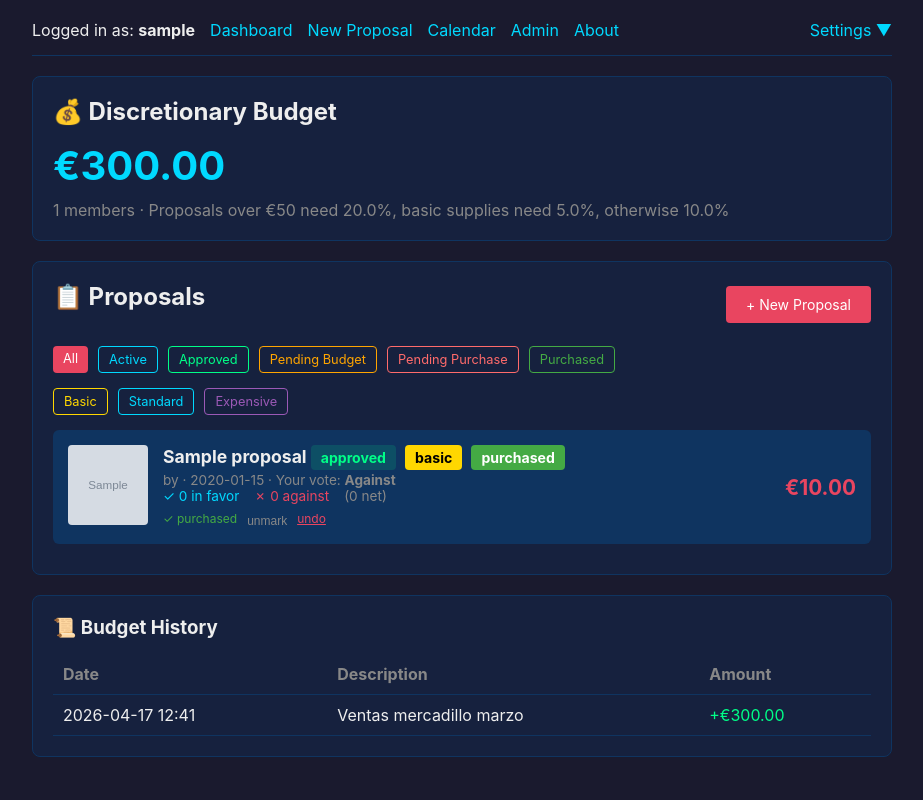
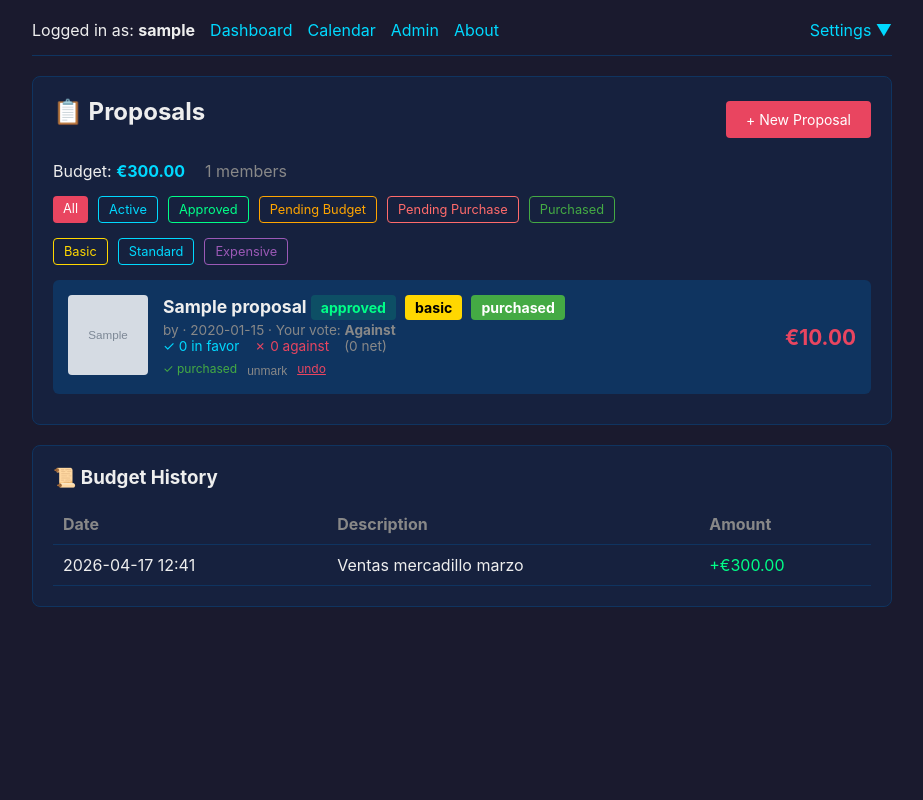
Before and after one commit to makespacemadrid/manavote, a Flask app: page /dashboard in a window 1280 px wide. Shown: the whole page, without its empty margins (178-1101 px from the left). Run offline with Flask 3, Linux system fonts and the light colour scheme; the visitor is signed in with stand-in values (Sample User, id 1); data comes from the database, SQL or seed files in the repository; tables that the repository leaves empty hold one stand-in row (values such as "Sample post"); grey boxes marked "Sample" are stand-in pictures.

Commit message:
Remove New Proposal from top nav, update tests

```diff
--- a/templates/about.html
+++ b/templates/about.html
@@ -4,7 +4,6 @@
 <div class="nav">
     <span>{{ 'Logged in as'|lang }}: <strong>{{ session.username|username }}</strong></span>
     <a href="{{ url_for('dashboard') }}">{{ 'Dashboard'|lang }}</a>
-    <a href="{{ url_for('new_proposal') }}">{{ 'New Proposal'|lang }}</a>
     <a href="{{ url_for('calendar') }}">{{ 'Calendar'|lang }}</a>
     {% if session.is_admin %}
     <a href="{{ url_for('admin') }}">{{ 'Admin'|lang }}</a>
--- a/templates/admin.html
+++ b/templates/admin.html
@@ -4,7 +4,6 @@
 <div class="nav">
     <span>{{ 'Logged in as'|lang }}: <strong>{{ session.username|username }}</strong></span>
     <a href="{{ url_for('dashboard') }}">{{ 'Dashboard'|lang }}</a>
-    <a href="{{ url_for('new_proposal') }}">{{ 'New Proposal'|lang }}</a>
     <a href="{{ url_for('calendar') }}">{{ 'Calendar'|lang }}</a>
     <a href="{{ url_for('admin') }}">{{ 'Admin'|lang }}</a>
     <a href="{{ url_for('about') }}">{{ 'About'|lang }}</a>
--- a/templates/calendar.html
+++ b/templates/calendar.html
@@ -4,7 +4,6 @@
 <div class="nav">
     <span>{{ 'Logged in as'|lang }}: <strong>{{ session.username|username }}</strong></span>
     <a href="{{ url_for('dashboard') }}">{{ 'Dashboard'|lang }}</a>
-    <a href="{{ url_for('new_proposal') }}">{{ 'New Proposal'|lang }}</a>
     <a href="{{ url_for('calendar') }}">{{ 'Calendar'|lang }}</a>
     {% if session.is_admin %}
     <a href="{{ url_for('admin') }}">{{ 'Admin'|lang }}</a>
--- a/templates/change_password.html
+++ b/templates/change_password.html
@@ -4,7 +4,6 @@
 <div class="nav">
     <span>{{ 'Logged in as'|lang }}: <strong>{{ session.username|username }}</strong></span>
     <a href="{{ url_for('dashboard') }}">{{ 'Dashboard'|lang }}</a>
-    <a href="{{ url_for('new_proposal') }}">{{ 'New Proposal'|lang }}</a>
     <a href="{{ url_for('calendar') }}">{{ 'Calendar'|lang }}</a>
     {% if session.is_admin %}
     <a href="{{ url_for('admin') }}">{{ 'Admin'|lang }}</a>
--- a/templates/dashboard.html
+++ b/templates/dashboard.html
@@ -4,7 +4,6 @@
 <div class="nav">
     <span>{{ 'Logged in as'|lang }}: <strong>{{ session.username|username }}</strong></span>
     <a href="{{ url_for('dashboard') }}">{{ 'Dashboard'|lang }}</a>
-    <a href="{{ url_for('new_proposal') }}">{{ 'New Proposal'|lang }}</a>
     <a href="{{ url_for('calendar') }}">{{ 'Calendar'|lang }}</a>
     {% if session.is_admin %}
     <a href="{{ url_for('admin') }}">{{ 'Admin'|lang }}</a>
@@ -24,17 +23,13 @@
 </div>
 
 <div class="card">
-    <h2>💰 {{ 'Discretionary Budget'|lang }}</h2>
-    <div class="budget">€{{ "%.2f"|format(current_budget) }}</div>
-    <p style="color: #888; margin-top: 10px;">
-        {{ member_count }} {{ 'members'|lang }} · {{ 'Proposals'|lang }} {{ 'over 50 need'|lang }} {{ thresholds.over50 }}%, {{ 'basic supplies need'|lang }} {{ thresholds.basic }}%, {{ 'otherwise'|lang }} {{ thresholds.default }}%
-    </p>
-</div>
-
-<div class="card">
     <div style="display: flex; justify-content: space-between; align-items: center; margin-bottom: 20px;">
         <h2>📋 {{ 'Proposals'|lang }}</h2>
         <a href="{{ url_for('new_proposal') }}" class="btn">+ {{ 'New Proposal'|lang }}</a>
+    </div>
+    <div style="display: flex; gap: 20px; margin-bottom: 15px;">
+        <span>{{ 'Budget'|lang }}: <strong style="color: #00d9ff;">€{{ "%.2f"|format(current_budget) }}</strong></span>
+        <span style="color: #888;">{{ member_count }} {{ 'members'|lang }}</span>
     </div>
 
     <div style="margin-bottom: 15px; display: flex; gap: 10px; flex-wrap: wrap;">
--- a/templates/edit_comment.html
+++ b/templates/edit_comment.html
@@ -4,7 +4,6 @@
 <div class="nav">
     <span>{{ 'Logged in as'|lang }}: <strong>{{ session.username|username }}</strong></span>
     <a href="{{ url_for('dashboard') }}">{{ 'Dashboard'|lang }}</a>
-    <a href="{{ url_for('new_proposal') }}">{{ 'New Proposal'|lang }}</a>
     <a href="{{ url_for('calendar') }}">{{ 'Calendar'|lang }}</a>
     {% if session.is_admin %}
     <a href="{{ url_for('admin') }}">{{ 'Admin'|lang }}</a>
--- a/templates/edit_proposal.html
+++ b/templates/edit_proposal.html
@@ -4,7 +4,6 @@
 <div class="nav">
     <span>{{ 'Logged in as'|lang }}: <strong>{{ session.username|username }}</strong></span>
     <a href="{{ url_for('dashboard') }}">{{ 'Dashboard'|lang }}</a>
-    <a href="{{ url_for('new_proposal') }}">{{ 'New Proposal'|lang }}</a>
     <a href="{{ url_for('calendar') }}">{{ 'Calendar'|lang }}</a>
     {% if session.is_admin %}
     <a href="{{ url_for('admin') }}">{{ 'Admin'|lang }}</a>
--- a/templates/new_proposal.html
+++ b/templates/new_proposal.html
@@ -4,7 +4,6 @@
 <div class="nav">
     <span>{{ 'Logged in as'|lang }}: <strong>{{ session.username|username }}</strong></span>
     <a href="{{ url_for('dashboard') }}">{{ 'Dashboard'|lang }}</a>
-    <a href="{{ url_for('new_proposal') }}">{{ 'New Proposal'|lang }}</a>
     <a href="{{ url_for('calendar') }}">{{ 'Calendar'|lang }}</a>
     {% if session.is_admin %}
     <a href="{{ url_for('admin') }}">{{ 'Admin'|lang }}</a>
```
Also changed, not shown: tests/test_language.py (+10 -7 lines).
